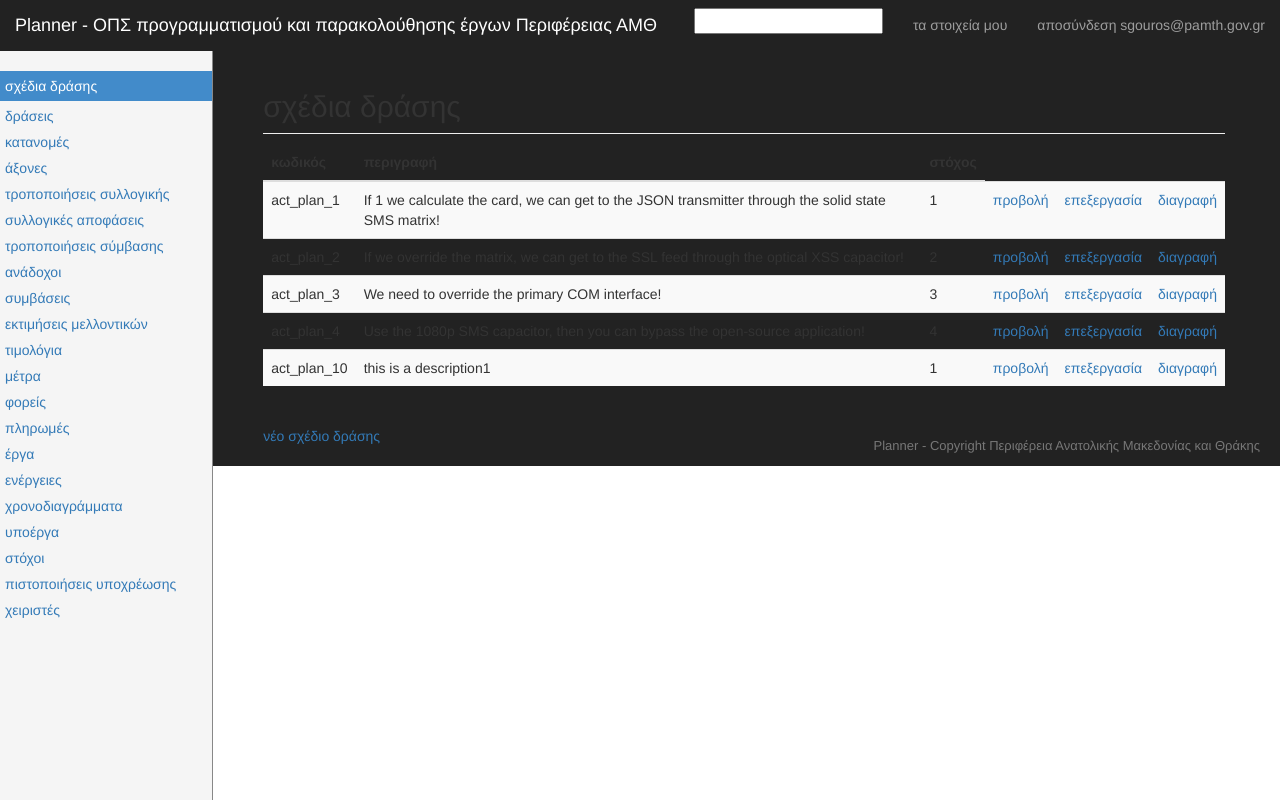
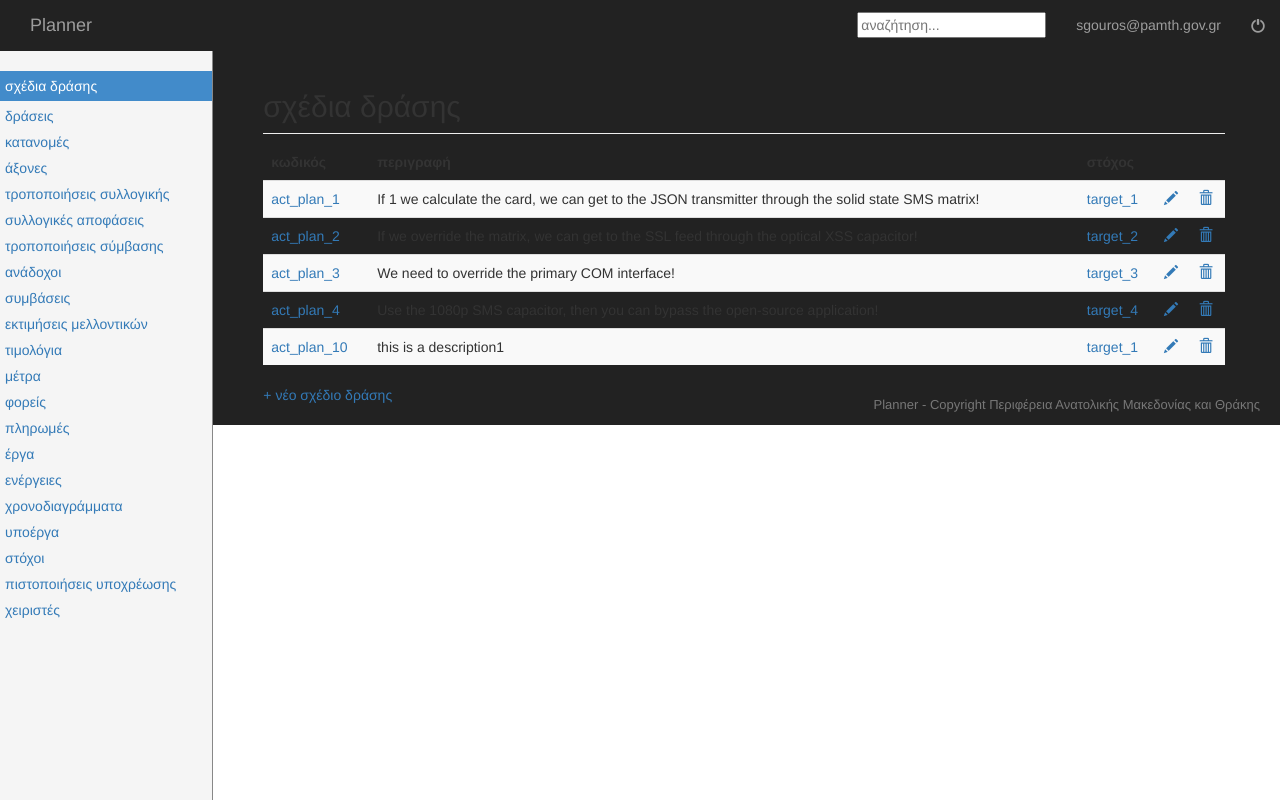
Before and after one commit to sgouros/planner, a Rails app: page /act_plans in a window 1280 px wide. Run offline with Rails 7, Linux system fonts and the light colour scheme; a user stored in the database is signed in; data comes from the database, SQL or seed files in the repository; both versions use the stored data as it was after the commit; style sheets or scripts are compiled from the project's sources; some libraries are stand-ins or nearby versions.

Commit message:
action_plans + general layout

```diff
--- a/app/assets/stylesheets/application.scss
+++ b/app/assets/stylesheets/application.scss
@@ -23,6 +23,29 @@
  body {
    padding-top: 50px;
    margin-bottom: 10px;
+ }
+
+.navbar-form {
+  margin-top:12px;
+}
+
+
+
+a.tooltips.glyphicon-plus
+{
+  position: relative;
+  font-size: 40px;
+  top:8px;
+  text-decoration: none;
+}
+
+a.tooltips.glyphicon.glyphicon
+{
+  text-decoration: none;
+}
+
+ .table > thead > tr > th {
+   border-bottom: 1px solid #ddd
  }
 
  .notice {
--- a/app/controllers/act_plans_controller.rb
+++ b/app/controllers/act_plans_controller.rb
@@ -30,7 +30,7 @@
 
     respond_to do |format|
       if @act_plan.save
-        format.html { redirect_to @act_plan, notice: 'Act plan was successfully created.' }
+        format.html { redirect_to @act_plan, notice: t(:act_plan_created) }
         format.json { render :show, status: :created, location: @act_plan }
       else
         format.html { render :new }
@@ -44,7 +44,7 @@
   def update
     respond_to do |format|
       if @act_plan.update(act_plan_params)
-        format.html { redirect_to @act_plan, notice: 'Act plan was successfully updated.' }
+        format.html { redirect_to @act_plan, notice: t(:act_plan_updated)  }
         format.json { render :show, status: :ok, location: @act_plan }
       else
         format.html { render :edit }
@@ -58,7 +58,7 @@
   def destroy
     @act_plan.destroy
     respond_to do |format|
-      format.html { redirect_to act_plans_url, notice: 'Act plan was successfully destroyed.' }
+      format.html { redirect_to act_plans_url,  notice: t(:act_plan_deleted)  }
       format.json { head :no_content }
     end
   end
--- a/app/models/act_plan.rb
+++ b/app/models/act_plan.rb
@@ -1,4 +1,17 @@
 class ActPlan < ApplicationRecord
   has_many :acts, :dependent => :destroy
   belongs_to :target
+
+  def target_full_title
+    target.full_title
+  end
+
+  def target_title
+    target.description
+  end
+
+  def target_code
+    target.code
+  end
+
 end
--- a/app/views/act_plans/index.html.haml
+++ b/app/views/act_plans/index.html.haml
@@ -7,15 +7,13 @@
       %tr
         %th= t('act_plan.code')
         %th= t('act_plan.description')
-        %th= t('act_plan.target_id')
+        %th= t('act_plan.target')
     %tbody
       - @act_plans.each do |act_plan|
         %tr
-          %td= act_plan.code
+          %td= link_to act_plan.code, act_plan
           %td= act_plan.description
-          %td= act_plan.target_id
-          %td= link_to t(:show), act_plan
-          %td= link_to t(:edit), edit_act_plan_path(act_plan)
-          %td= link_to t(:delete), act_plan, method: :delete, data: { confirm: 'Are you sure?' }
-%br/
-= link_to t(:new_act_plan), new_act_plan_path
+          %td= link_to act_plan.target_code, target_path(act_plan.target_id), class: 'tooltips', title: act_plan.target_title
+          %td= link_to "", edit_act_plan_path(act_plan), class: "tooltips glyphicon glyphicon-pencil", title: t(:edit)
+          %td= link_to "", act_plan, method: :delete, data: { confirm: t(:act_plan_delete_confirmation) }, class: "tooltips glyphicon glyphicon-trash", title: t(:delete)
+= link_to t(:new_act_plan), new_act_plan_path, class: "tooltips", title: t(:new_act_plan)
--- a/app/views/layouts/application.html.haml
+++ b/app/views/layouts/application.html.haml
@@ -3,14 +3,11 @@
   %head
     %meta{:content => "text/html; charset=UTF-8", "http-equiv" => "Content-Type"}/
     %title
-      = t(:planner) + ": " + t(:planner_description)
+      = t(:planner_full_title)
     = csrf_meta_tags
     = stylesheet_link_tag    'application', media: 'all', 'data-turbolinks-track': 'reload'
     = javascript_include_tag 'application', 'data-turbolinks-track': 'reload'
   %body
-
-
-
 
     %nav.navbar.navbar-inverse.navbar-fixed-top
       .container-fluid
@@ -20,24 +17,23 @@
             %span.icon-bar
             %span.icon-bar
             %span.icon-bar
-          %a.navbar-brand{:href => "#"}= t(:planner_full_title)
+          %a.navbar-brand
+            = link_to t(:planner), root_path, class: "navbar-brand tooltips", title: t(:planner_full_title)
+
         #navbar.navbar-collapse.collapse
-          %ul.nav.navbar-nav.navbar-right
-            %li= link_to t(:my_user_info) if user_signed_in?
-            %li= link_to t(:logout) + " " + current_user.email, destroy_user_session_path, method: :delete if user_signed_in?
           = if user_signed_in?
+            %ul.nav.navbar-nav.navbar-right
+              %li= link_to current_user.email if user_signed_in?
+              %li= link_to "", destroy_user_session_path, method: :delete, data: { confirm: t(:logout_confirmation) }, class: "tooltips glyphicon glyphicon-off", title: t(:logout)
             %form.navbar-form.navbar-right
               = form_tag users_path, :method=>'post' do
-                = text_field_tag  :search, params[:search], :id => 'search_field', :class=>"sidebarinput"
+                = text_field_tag  :search, params[:search], :id => 'search_field', placeholder: t(:search_placeholder)
 
-            -# %input.form-control{:placeholder => t(:search_placeholder), :type => "text"}/ if user_signed_in?
     = if user_signed_in?
       .container-fluid
-
         .row
           .col-sm-3.col-md-2.sidebar
             %ul.nav.nav-sidebar
-
               %li= link_to_auto_active t(:act_plans),            act_plans_path
               %li= link_to_auto_active t(:acts),                        acts_path
               %li= link_to_auto_active t(:allocations),                 allocations_path
--- a/config/locales/gr.yml
+++ b/config/locales/gr.yml
@@ -1,7 +1,7 @@
 gr:
   planner: Planner
   planner_description: 'ΟΠΣ προγραμματισμού και παρακολούθησης έργων Περιφέρειας ΑΜΘ'
-  planner_full_title: 'Planner - ΟΠΣ προγραμματισμού και παρακολούθησης έργων Περιφέρειας ΑΜΘ'
+  planner_full_title: 'Planner: ΟΠΣ προγραμματισμού και παρακολούθησης έργων Περιφέρειας ΑΜΘ'
   show: προβολή
   edit: επεξεργασία
   delete: διαγραφή
@@ -14,55 +14,58 @@
   logged_in: καλώς ορίσατε!
   invalid_login_password_combination: μη αποδεκτός συνδυασμός αναγνωριστικού/κωδικού
   logged_out: αποσυνδεθήκατε επιτυχώς
+  logout_confirmation: είστε σίγουρος/σίγουρη οτι θέλετε να αποσυνδεθείτε;
   access_denied: απαγορεύεται η πρόσβαση
-  # current_user: χειριστής
-  # cu: χειριστής
-  # administrator: διαχειριστής
-  # start_page: αρχική σελίδα
-  # or: ή
-  # to: προς
-  # options: επιλογές
-  # edit: τροποποίηση
-  # delete: διαγραφή
-  # show: προβολή
-  # submit: καταχώρηση
-  # back: επιστροφή
-  # are_you_sure: "είστε σίγουρος-η;"
-  # cancel: άκυρο
-  # other_data: λοιπά στοιχεία
-  # user_info: στοιχεία χειριστή
-  # no_user: χωρίς χειριστή
-  # confirm_delete: είστε σίγουρος/η οτι επιθυμείτε τη διαγραφή;
-  # details: λεπτομέρειες
-  # create: δημιουργία
-  # page_not_found: η σελίδα που ζητήσατε δεν υπάρχει
-  # admin_and_manager: διαχειριστής - συντονιστής
-  # date: ημερομηνία
-  # matrix: μητρώο δεσμεύσεων
-  # Matrix: Μητρώο Δεσμεύσεων
-  # current_user: χειριστής
-  # implementationbody: Φορέας
-  # email: ηλεκτρονικό ταχυδρομείο
-  # password: κωδικός
-  # print_footer: Planner
-  # manager: συντονιστής
+  current_user: χειριστής
+  cu: χειριστής
+  administrator: διαχειριστής
+  start_page: αρχική σελίδα
+  or: ή
+  to: προς
+  options: επιλογές
+  edit: τροποποίηση
+  delete: διαγραφή
+  show: προβολή
+  submit: καταχώρηση
+  back: επιστροφή
+  are_you_sure: "είστε σίγουρος-η;"
+  cancel: άκυρο
+  other_data: λοιπά στοιχεία
+  user_info: στοιχεία χειριστή
+  no_user: χωρίς χειριστή
+  confirm_delete: είστε σίγουρος/η οτι επιθυμείτε τη διαγραφή;
+  details: λεπτομέρειες
+  create: δημιουργία
+  page_not_found: η σελίδα που ζητήσατε δεν υπάρχει
+  admin_and_manager: διαχειριστής - συντονιστής
+  date: ημερομηνία
+  matrix: μητρώο δεσμεύσεων
+  Matrix: Μητρώο Δεσμεύσεων
+  current_user: χειριστής
+  implementationbody: Φορέας
+  email: ηλεκτρονικό ταχυδρομείο
+  password: κωδικός
+  print_footer: Planner
+  manager: συντονιστής
 
 #------------------------act_plans---------------------------
   act_plan: σχέδιο δράσης
   act_plans: σχέδια δράσης
   act_plans_index: σχέδια δράσης
-  new_act_plan: νέο σχέδιο δράσης
+  new_act_plan: + νέο σχέδιο δράσης
   edit_act_plan: τροποποίηση στοιχείων σχεδίου δράσης
   show_act_plan: αναλυτικά στοιχεία σχεδίου δράσης
   act_plan_created: το σχέδιο δράσης δημιουργήθηκε επιτυχώς
   act_plan_updated: τα στοιχεία του σχεδίου δράσης ενημερώθηκαν επιτυχώς
-  act_plan_deleted: τα στοιχεία του σχεδίου δράσης διαγράφηκαν επιτυχώς
+  act_plan_deleted: το σχέδιο δράσης διαγράφη επιτυχώς
   no_act_plans_exist: δεν υπάρχουν σχέδια δράσης
+  act_plan_delete_confirmation: είστε σίγουρος/σίγουρη οτι θέλετε να διαγράψετε το συγκεκριμένο σχέδιο δράσης;
 
   act_plan:
     code: κωδικός
     description: περιγραφή
     target_id: στόχος
+    target: στόχος
 
 
 #------------------------acts---------------------------
```
Also changed, not shown: app/models/target.rb (+7 -1 lines), db/development.sqlite3.
